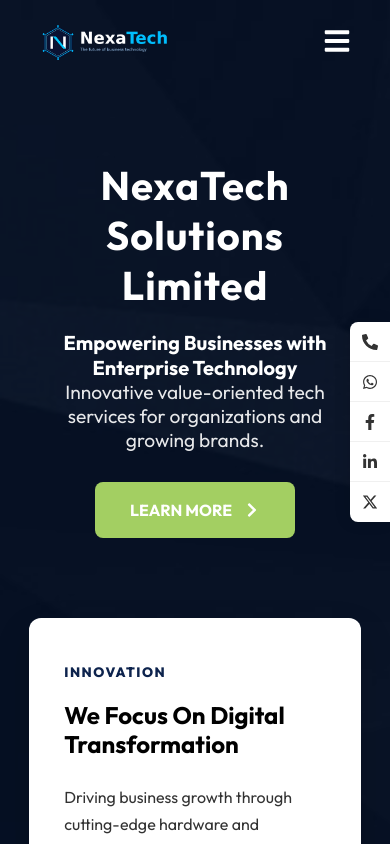
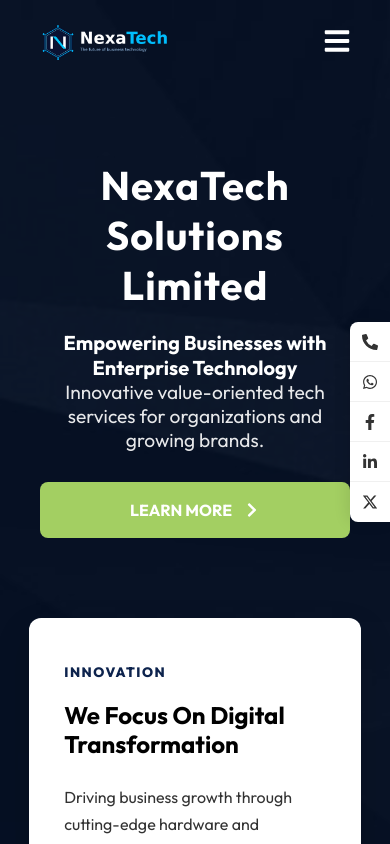
Before and after one commit to Inferno-cmd/Alvion-Consultancy-Group, a React (Vite) app: page / in a window 390 px wide. Shown: the top 844 px of the page. Built offline with nearby package versions, Linux system fonts and the light colour scheme.

Commit message:
button responsiveness

```diff
--- a/src/index.css
+++ b/src/index.css
@@ -88,3 +88,10 @@
     font-size: 1rem;
   }
 }
+
+@media (max-width: 480px) {
+  .hero-btn {
+    width: 100%; /* Full width button on very small screens */
+    justify-content: center;
+  }
+}
```
